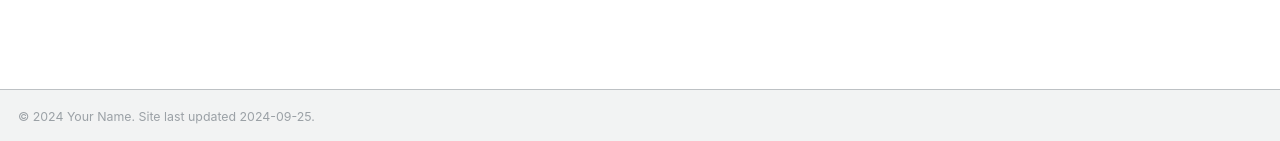
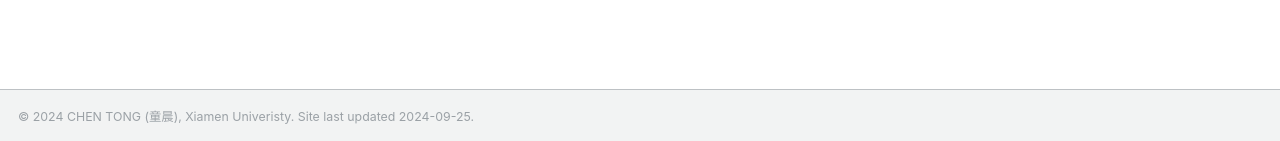
Before and after one commit to tongchen1119/tongchen1119, a Jekyll site: the page built from _pages/about.md, in a window 1280 px wide and 954 px high. Shown: the part 810-951 px from the top of the window. Built offline with Jekyll 4.4.1, drawn with Linux system fonts in a browser that asks for light colours; some web fonts are replaced.

Commit message:
Update _config.yml

```diff
--- a/_config.yml
+++ b/_config.yml
@@ -10,7 +10,7 @@
 locale                   : "en-US"
 title                    : "CHEN TONG (童晨)"
 title_separator          : "-"
-name                     : &name "Your Name"
+name                     : &name "CHEN TONG (童晨), Xiamen Univeristy"
 description              : &description "personal description"
 url                      : https://tongchen1119.github.io/tongchen1119/ # the base hostname & protocol for your site e.g. "https://mmistakes.github.io"
 baseurl                  : "" # the subpath of your site, e.g. "/blog"
```
